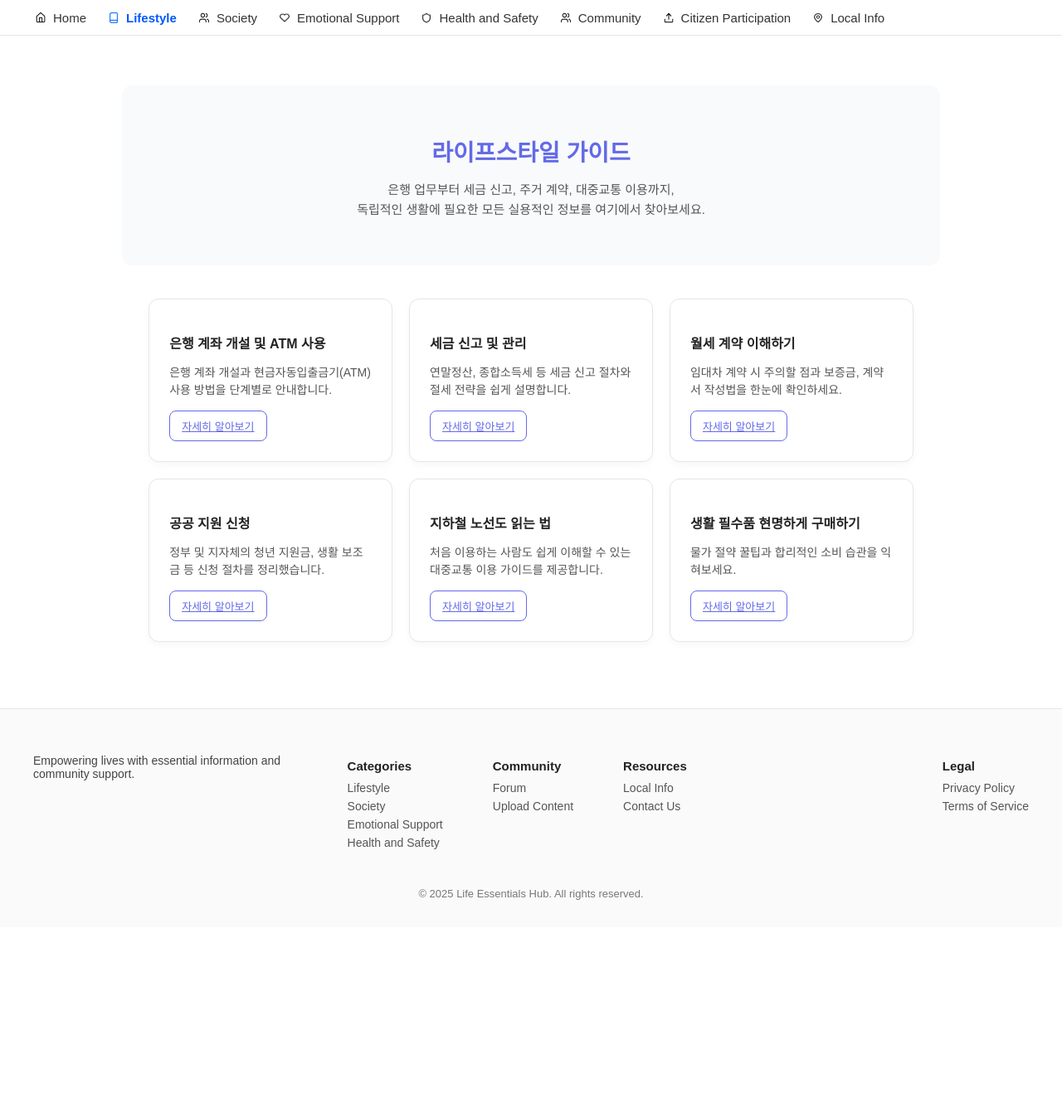
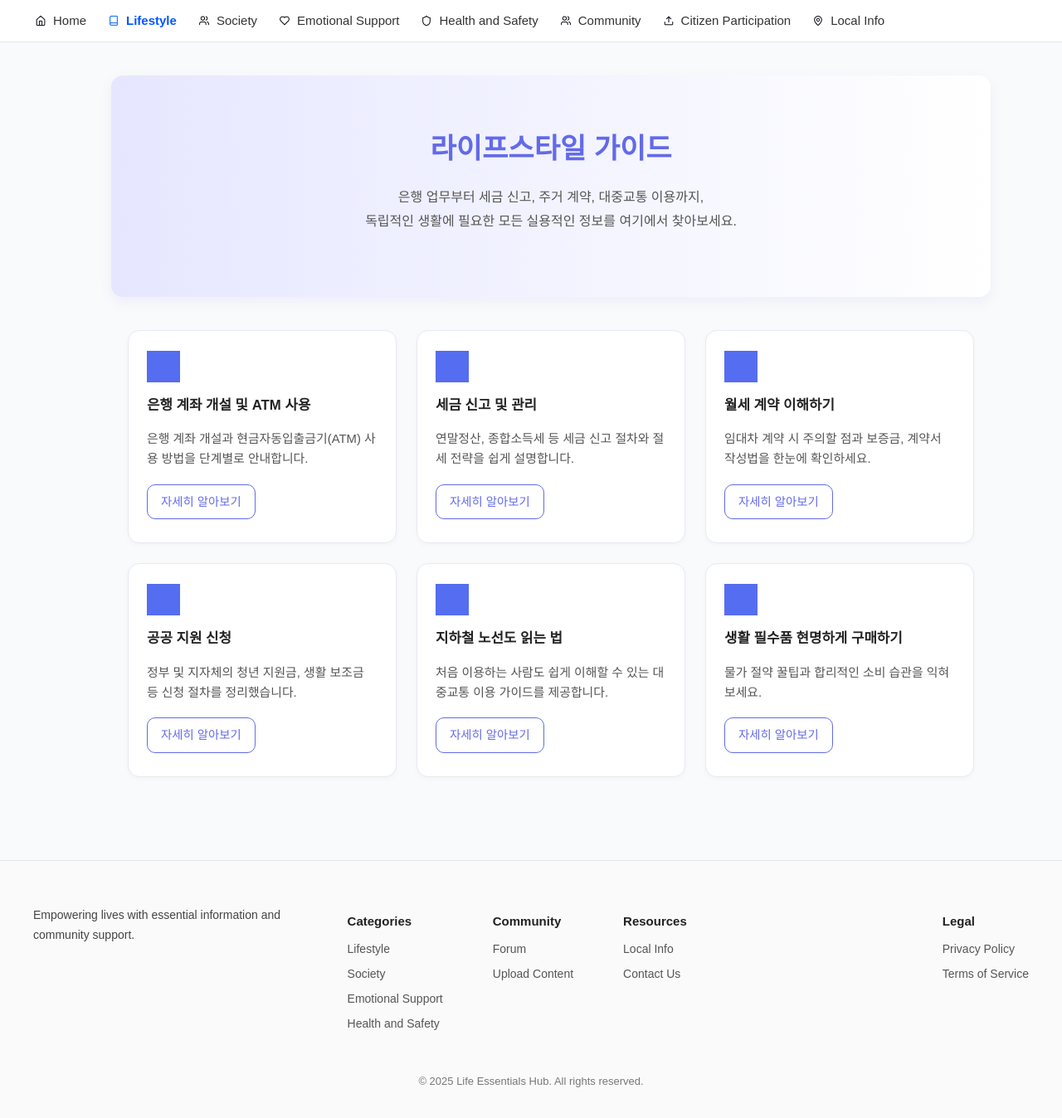
Before and after one commit to gjdbsdk/With_U, a Django app: page /lifestyle/ in a window 1280 px wide. Shown: the whole page at 83% size. Before the commit the page ends 1085 px from the top, so only its background shows below. Run offline with Django 5.2, Linux system fonts and the light colour scheme; parts of the project's set-up code (start-up, migrations or seed data) failed here and were passed over; grey boxes are pictures that could not be loaded.

Commit message:
라이프스타일 페이지 구현

```diff
--- a/frontend/static/css/lifestyle.css
+++ b/frontend/static/css/lifestyle.css
@@ -3,100 +3,133 @@ body {
   color: #222;
   margin: 0;
   padding: 0;
+  background-color: #f9fafb;
+  line-height: 1.7;
 }
 
-/* 상단 설명 박스 */
-.content-header {
-  width: 80%;
-  margin: 60px auto 40px;
-  padding: 40px 32px;
-  border-radius: 12px;
-  background-color: #f9fafb;
-  text-align: center;
+a {
+  text-decoration: none;
+  color: inherit;
 }
 
-.content-header h1 {
-  font-size: 28px;
+.lifestyle-page {
+  width: 100%;
+  margin: 0 auto;
+}
+
+.content-header {
+  text-align: center;
+  width: 85%;
+  margin: 40px auto;
+  padding: 60px 20px;
+  background: linear-gradient(to right, #e6e7ff 0%, #ffffff 100%);
+  border-radius: 14px;
+  box-shadow: 0 6px 16px rgba(99, 106, 232, 0.08);
+}
+
+.title {
+  color: #636AE8;
+  font-size: 34px;
   font-weight: 700;
-  color: #636AE8;
-  margin-bottom: 10px;
+  margin-bottom: 14px;
 }
 
 .content-header p {
-  font-size: 15px;
+  font-size: 1rem;
   color: #555;
-  line-height: 1.6;
+  line-height: 1.8;
 }
 
-/* 카드 섹션 */
 .card-grid {
-  width: 80%;
-  margin: 40px auto 80px;
+  width: 85%;
+  margin: 40px auto 100px;
   display: grid;
-  grid-template-columns: repeat(auto-fit, minmax(240px, 1fr));
-  gap: 20px;
+  grid-template-columns: repeat(auto-fit, minmax(260px, 1fr));
+  gap: 24px;
+  justify-content: center;
 }
 
 .card {
-  background-color: #fff;
-  border: 1px solid #e6e6e6;
-  border-radius: 12px;
-  padding: 24px;
+  background: #fff;
+  border: 1px solid #e8e9f3;
+  border-radius: 14px;
+  padding: 24px 22px 28px;
   text-align: left;
-  box-shadow: 0 4px 10px rgba(0,0,0,0.03);
-  transition: box-shadow 0.2s ease, transform 0.2s ease;
+  transition: 0.25s ease;
+  box-shadow: 0 2px 6px rgba(0,0,0,0.03);
 }
 
 .card:hover {
-  box-shadow: 0 6px 16px rgba(0,0,0,0.06);
-  transform: translateY(-3px);
+  transform: translateY(-4px);
+  box-shadow: 0 10px 24px rgba(99, 106, 232, 0.15);
+  border-color: #dfe2ff;
+}
+
+.icons {
+  width: 40px;
+  height: 38px;
+  margin-bottom: 14px;
+  display: block;
+  filter: brightness(0) saturate(100%) invert(38%) sepia(72%)
+          saturate(2014%) hue-rotate(217deg) brightness(95%) contrast(98%);
 }
 
 .card h3 {
-  font-size: 16px;
+  font-size: 1.05rem;
   font-weight: 600;
-  margin-bottom: 8px;
+  color: #222;
+  margin: 4px 0 8px;
 }
 
 .card p {
-  font-size: 14px;
+  font-size: 0.93rem;
   color: #555;
-  line-height: 1.5;
-  margin-bottom: 14px;
+  line-height: 1.6;
+  margin-bottom: 18px;
 }
 
-/* 버튼 */
 .btn {
-  display: inline-flex;
-  align-items: center;
-  justify-content: center;
-  padding: 8px 14px;
-  border-radius: 8px;
-  border: 1px solid #636AE8;
+  display: inline-block;
+  padding: 8px 16px;
+  border-radius: 10px;
+  border: 1.5px solid #636AE8;
   color: #636AE8;
-  font-size: 13px;
+  background-color: #fff;
+  font-size: 0.9rem;
   font-weight: 500;
-  background-color: #fff;
-  transition: all 0.2s ease;
-  cursor: pointer;
+  transition: all 0.25s ease;
 }
 
 .btn:hover {
   background-color: #636AE8;
   color: #fff;
+  box-shadow: 0 4px 10px rgba(99, 106, 232, 0.25);
 }
 
-/* 반응형 */
+@media (max-width: 1024px) {
+  .content-header, .card-grid {
+    width: 88%;
+  }
+}
+
 @media (max-width: 768px) {
   .content-header {
     width: 90%;
-    margin: 40px auto 30px;
-    padding: 30px 18px;
+    padding: 40px 24px;
+  }
+
+  .title {
+    font-size: 28px;
   }
 
   .card-grid {
     width: 90%;
     grid-template-columns: 1fr;
-    margin-bottom: 60px;
+    gap: 20px;
+  }
+
+  .icons {
+    width: 38px;
+    height: 38px;
   }
 }
--- a/frontend/templates/lifestyle.html
+++ b/frontend/templates/lifestyle.html
@@ -6,9 +6,10 @@
 {% endblock style %}
 
 {% block body %}
-<main>
+<main class="lifestyle-page">
+
   <div class="content-header">
-    <h1>라이프스타일 가이드</h1>
+    <div class="title">라이프스타일 가이드</div>
     <p>
       은행 업무부터 세금 신고, 주거 계약, 대중교통 이용까지,<br>
       독립적인 생활에 필요한 모든 실용적인 정보를 여기에서 찾아보세요.
@@ -17,40 +18,46 @@
 
   <section class="card-grid">
     <div class="card">
+      <img src="{% static 'img/wallet.png' %}" alt="은행 아이콘" class="icons">
       <h3>은행 계좌 개설 및 ATM 사용</h3>
       <p>은행 계좌 개설과 현금자동입출금기(ATM) 사용 방법을 단계별로 안내합니다.</p>
       <a href="#" class="btn">자세히 알아보기</a>
     </div>
 
     <div class="card">
+      <img src="{% static 'img/pig.png' %}" alt="세금 아이콘" class="icons">
       <h3>세금 신고 및 관리</h3>
       <p>연말정산, 종합소득세 등 세금 신고 절차와 절세 전략을 쉽게 설명합니다.</p>
       <a href="#" class="btn">자세히 알아보기</a>
     </div>
 
     <div class="card">
+      <img src="{% static 'img/house.png' %}" alt="집 아이콘" class="icons">
       <h3>월세 계약 이해하기</h3>
       <p>임대차 계약 시 주의할 점과 보증금, 계약서 작성법을 한눈에 확인하세요.</p>
       <a href="#" class="btn">자세히 알아보기</a>
     </div>
 
     <div class="card">
+      <img src="{% static 'img/list.png' %}" alt="지원 아이콘" class="icons">
       <h3>공공 지원 신청</h3>
       <p>정부 및 지자체의 청년 지원금, 생활 보조금 등 신청 절차를 정리했습니다.</p>
       <a href="#" class="btn">자세히 알아보기</a>
     </div>
 
     <div class="card">
+      <img src="{% static 'img/train.png' %}" alt="교통 아이콘" class="icons">
       <h3>지하철 노선도 읽는 법</h3>
       <p>처음 이용하는 사람도 쉽게 이해할 수 있는 대중교통 이용 가이드를 제공합니다.</p>
       <a href="#" class="btn">자세히 알아보기</a>
     </div>
 
     <div class="card">
+      <img src="{% static 'img/product.png' %}" alt="생활 아이콘" class="icons">
       <h3>생활 필수품 현명하게 구매하기</h3>
       <p>물가 절약 꿀팁과 합리적인 소비 습관을 익혀보세요.</p>
       <a href="#" class="btn">자세히 알아보기</a>
     </div>
   </section>
 </main>
-{% endblock body%}
+{% endblock body %}
```
